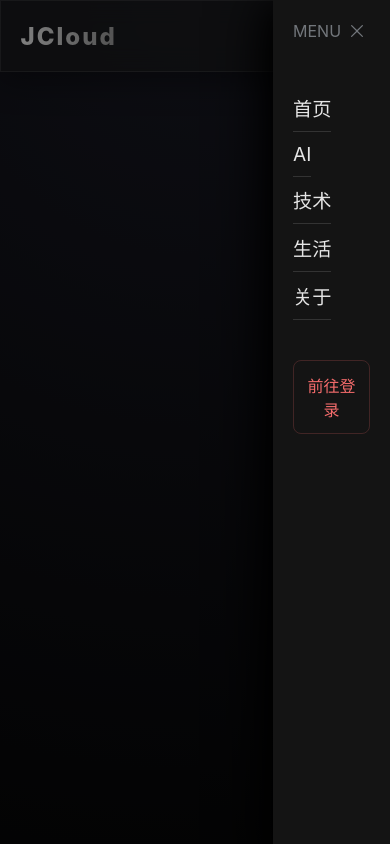
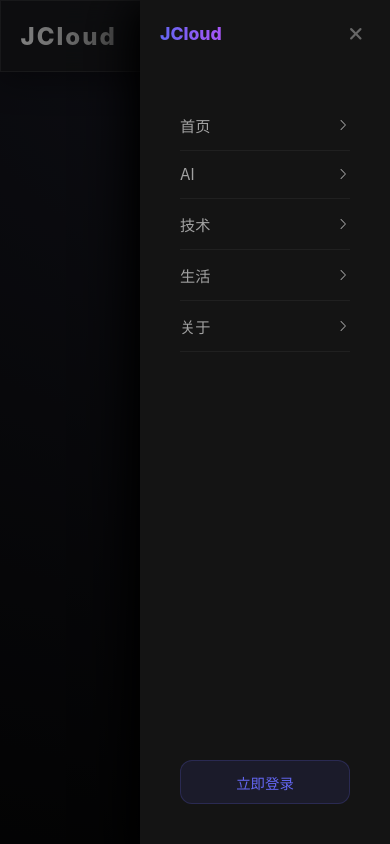
Before and after one commit to Munjie/munjie-vue3-web, a Vue app: page /ai-chat in a window 390 px wide. Both pictures are taken after a click on the element 359 px from the left and 36 px from the top of the page. Shown: the top 844 px of the page. Built offline with nearby package versions, Linux system fonts and the light colour scheme.

Commit message:
feat# 更新移动端样式

```diff
--- a/src/components/TheHeader.vue
+++ b/src/components/TheHeader.vue
@@ -87,34 +87,54 @@
                 <el-drawer
                     v-model="drawer"
                     direction="rtl"
-                        size="30%"
+                    size="250px"
+                    :show-close="false"
                     :append-to-body="true"
                     :z-index="3000"
                     class="mobile-drawer"
                 >
                     <template #header>
-                        <span class="drawer-title">MENU</span>
+                        <div class="drawer-custom-header">
+                            <span class="logo-text">JCloud</span>
+                            <el-icon class="close-icon" @click="drawer = false"><CloseBold /></el-icon>
+                        </div>
                     </template>
 
-                    <nav class="mobile-nav">
-                        <div class="mobile-user-card glass-panel" v-if="userStore.getToken">
-                            <el-avatar :size="50">{{ userStore.getUsername?.charAt(0) }}</el-avatar>
-                            <div class="info">
-                                <p class="name">{{ userStore.getUsername }}</p>
+                    <div class="mobile-menu-wrapper">
+                        <div class="mobile-user-profile" v-if="userStore.getToken">
+                            <div class="profile-content">
+                                <el-avatar :size="48" class="premium-avatar">
+                                    {{ userStore.getUsername?.charAt(0).toUpperCase() }}
+                                </el-avatar>
+                                <div class="user-meta">
+                                    <span class="user-name">{{ userStore.getUsername }}</span>
                                 </div>
                             </div>
-                        <div v-for="link in menuLinks" :key="link.path" class="mobile-nav-item">
-                            <router-link :to="link.path" @click="drawer = false">
-                                {{ link.name }}
+                        </div>
+
+                        <nav class="mobile-nav-list">
+                            <router-link
+                                v-for="link in menuLinks"
+                                :key="link.path"
+                                :to="link.path"
+                                class="nav-item"
+                                @click="drawer = false"
+                            >
+                                <span class="nav-label">{{ link.name }}</span>
+                                <el-icon :size="14"><ArrowRight /></el-icon>
                             </router-link>
+                        </nav>
+
+                        <div class="mobile-drawer-footer">
+                            <button v-if="userStore.getToken" class="premium-logout-btn" @click="handleLogout">
+                                <el-icon :size="16"><SwitchButton /></el-icon>
+                                <span>退出登录</span>
+                            </button>
+                            <button v-else class="premium-login-btn" @click="router.push('/login')">
+                                立即登录
+                            </button>
                         </div>
-                        <div v-if="userStore.getToken" class="mobile-logout" @click="handleLogout">
-                            退出登录
                     </div>
-                        <div v-else class="mobile-logout" @click="router.push('/login')">
-                            前往登录
-                        </div>
-                    </nav>
                 </el-drawer>
             </div>
         </div>
@@ -143,7 +163,7 @@
 <script setup lang="ts">
 import {ref, watch, nextTick} from 'vue'
 import {useRoute} from 'vue-router'
-import { Search, Menu, CloseBold } from '@element-plus/icons-vue'
+import { Search, Menu, CloseBold, SwitchButton, ArrowRight } from '@element-plus/icons-vue'
 import {ElInput} from 'element-plus';
 import router from "../router";
 import { useUserStore } from '../stores'
@@ -569,4 +589,243 @@ watch(
         color: #f56c6c !important;
     }
 }
+
+/* 抽屉整体背景优化 */
+:deep(.mobile-drawer) {
+    background-color: #0f1115 !important; /* 更深的底色 */
+
+    .el-drawer__header {
+        margin-bottom: 0;
+        padding: 20px;
+        border-bottom: 1px solid rgba(255, 255, 255, 0.05);
+    }
+}
+
+/*.drawer-custom-header {
+    display: flex;
+    justify-content: space-between;
+    align-items: center;
+    width: 100%;
+    .logo-text {
+        font-weight: 800;
+        background: linear-gradient(to right, #6366f1, #a855f7);
+        -webkit-background-clip: text;
+        -webkit-text-fill-color: transparent;
+    }
+}*/
+.drawer-custom-header {
+    display: flex;
+    justify-content: space-between;
+    align-items: center;
+    width: 100%;
+
+    .logo-text {
+        font-size: 1.2rem;
+        font-weight: 800;
+        background: linear-gradient(to right, #6366f1, #a855f7);
+        -webkit-background-clip: text;
+        -webkit-text-fill-color: transparent;
+    }
+
+    /* 优化关闭图标样式 */
+    .close-icon {
+        font-size: 1.2rem;
+        color: rgba(255, 255, 255, 0.5); /* 半透明灰色 */
+        cursor: pointer;
+        transition: all 0.3s;
+        padding: 5px;
+        border-radius: 8px;
+
+        &:hover {
+            color: #fff;
+            background: rgba(255, 255, 255, 0.1); /* 悬浮时有个小底色 */
+            transform: rotate(90deg); /* 旋转特效，更有动感 */
+        }
+    }
+}
+
+
+.mobile-menu-wrapper {
+    height: 100%;
+    display: flex;
+    flex-direction: column;
+    padding: 20px;
+}
+
+/* 用户信息卡片优化 */
+.mobile-user-profile {
+    background: rgba(255, 255, 255, 0.03);
+    border: 1px solid rgba(255, 255, 255, 0.08);
+    border-radius: 20px;
+    padding: 20px;
+    margin-bottom: 30px;
+    backdrop-filter: blur(10px);
+
+    .profile-content {
+        display: flex;
+        align-items: center;
+        gap: 15px;
+    }
+
+    .premium-avatar {
+        background: linear-gradient(135deg, #6366f1, #a855f7);
+        border: 2px solid rgba(255, 255, 255, 0.2);
+        box-shadow: 0 8px 16px rgba(0, 0, 0, 0.3);
+        font-size: 24px;
+        font-weight: bold;
+    }
+
+    .user-meta {
+        display: flex;
+        flex-direction: column;
+        .user-name {
+            font-size: 1.2rem;
+            font-weight: 600;
+            color: #fff;
+        }
+        .user-status {
+            font-size: 0.8rem;
+            color: rgba(255, 255, 255, 0.4);
+            margin-top: 4px;
+        }
+    }
+}
+
+/* 导航项优化 */
+.mobile-nav-list {
+    flex: 1;
+    .nav-item {
+        display: flex;
+        justify-content: space-between;
+        align-items: center;
+        padding: 18px 0;
+        border-bottom: 1px solid rgba(255, 255, 255, 0.05);
+        text-decoration: none;
+        color: rgba(255, 255, 255, 0.7);
+        transition: all 0.3s;
+
+        .nav-label { font-size: 1.1rem; }
+
+        &:active {
+            color: #6366f1;
+            padding-left: 10px;
+        }
+    }
+}
+
+/* 退出按钮优化 */
+.mobile-drawer-footer {
+    padding-bottom: env(safe-area-inset-bottom); // 适配苹果刘海屏底部
+
+    .premium-logout-btn {
+        width: 100%;
+        height: 54px;
+        background: rgba(245, 108, 108, 0.1);
+        border: 1px solid rgba(245, 108, 108, 0.2);
+        border-radius: 16px;
+        color: #f56c6c;
+        display: flex;
+        align-items: center;
+        justify-content: center;
+        gap: 10px;
+        font-size: 1rem;
+        font-weight: 500;
+        cursor: pointer;
+        transition: all 0.3s;
+
+        &:active {
+            background: rgba(245, 108, 108, 0.2);
+            transform: scale(0.98);
+        }
+    }
+
+    .premium-login-btn {
+        @extend .premium-logout-btn;
+        background: rgba(99, 102, 241, 0.1);
+        border-color: rgba(99, 102, 241, 0.2);
+        color: #6366f1;
+    }
+}
+
+/* 抽屉整体 */
+:deep(.mobile-drawer) {
+    background-color: #0f1115 !important;
+
+    .el-drawer__header {
+        padding: 15px 20px; /* 缩小头部高度 */
+        margin-bottom: 0;
+    }
+}
+
+.mobile-menu-wrapper {
+    height: 100%;
+    display: flex;
+    flex-direction: column;
+    padding: 0 20px 20px; /* 减小内边距 */
+}
+
+/* 用户卡片缩小 */
+.mobile-user-profile {
+    background: rgba(255, 255, 255, 0.03);
+    border: 1px solid rgba(255, 255, 255, 0.08);
+    border-radius: 16px; /* 稍微减小圆角 */
+    padding: 15px; /* 缩小内边距 */
+    margin: 15px 0 20px; /* 减小外边距 */
+
+    .premium-avatar {
+        /* 头像由 60px 缩小到 48px */
+        background: linear-gradient(135deg, #6366f1, #a855f7);
+        border: 1px solid rgba(255, 255, 255, 0.2);
+        font-size: 18px; /* 缩小字母大小 */
+    }
+
+    .user-meta {
+        .user-name {
+            font-size: 1rem; /* 从 1.2rem 缩小 */
+            font-weight: 600;
+        }
+        .user-status {
+            font-size: 0.75rem; /* 缩小状态文字 */
+            opacity: 0.5;
+        }
+    }
+}
+
+/* 导航列表缩小 */
+.mobile-nav-list {
+    .nav-item {
+        padding: 14px 0; /* 从 18px 缩小，间距更紧凑 */
+        color: rgba(255, 255, 255, 0.6);
+
+        .nav-label {
+            font-size: 0.95rem; /* 从 1.1rem 缩小 */
+        }
+
+        &:active {
+            color: #6366f1;
+            padding-left: 5px; /* 减小点击位移量 */
+        }
+    }
+}
+
+/* 退出按钮缩小 */
+.mobile-drawer-footer {
+    padding-top: 10px;
+
+    .premium-logout-btn, .premium-login-btn {
+        height: 44px; /* 从 54px 缩小到 44px */
+        border-radius: 12px; /* 减小圆角 */
+        font-size: 0.9rem; /* 缩小字体 */
+        gap: 8px;
+    }
+}
+
+/* 自定义关闭按钮也同步缩小 */
+.drawer-custom-header {
+    .logo-text { font-size: 1.1rem; }
+    .close-icon {
+        font-size: 1.1rem;
+        color: #666;
+    }
+}
 </style>
```
Lines whose indentation alone changed are shown as unchanged.
